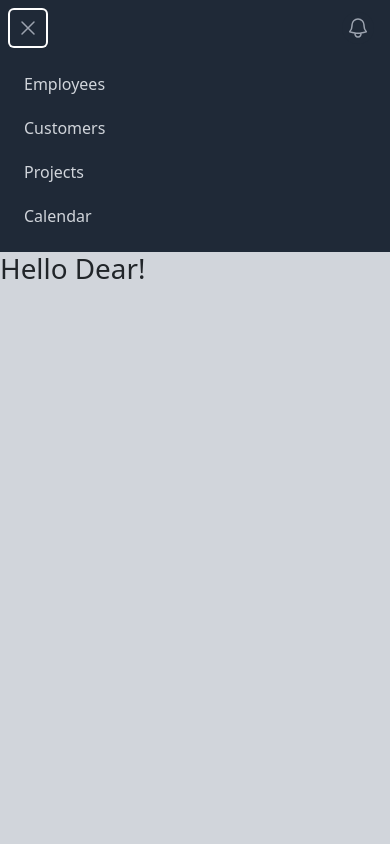
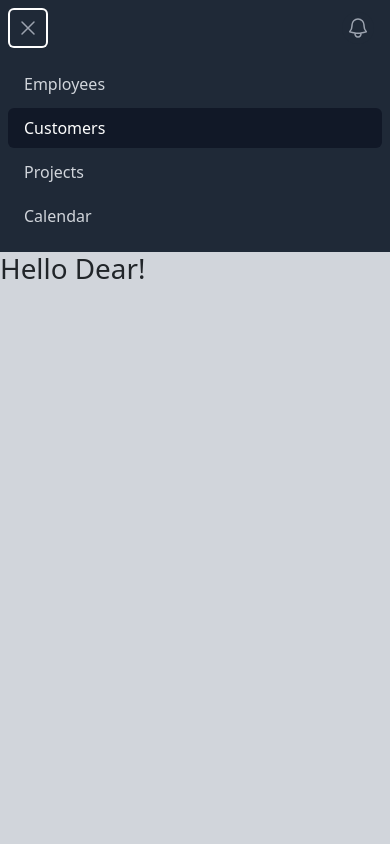
Before and after one commit to Dr-dyrane/React, a React (Create React App) app: page /customers in a window 390 px wide. Both pictures are taken after a click on the button "Open main menu". Shown: the top 844 px of the page. Built offline with nearby package versions, Linux system fonts and the light colour scheme.

Commit message:
update Header.js

```diff
--- a/src/components/Header.js
+++ b/src/components/Header.js
@@ -80,20 +80,19 @@ export default function Header(props) {
           <Disclosure.Panel className="sm:hidden">
             <div className="space-y-1 px-2 pt-2 pb-3">
               {navigation.map((item) => (
-                <Disclosure.Button
-                  key={item.name}
-                  as="a"
-                  href={item.href}
-                  className={classNames(
-                    item.current
-                      ? "no-underline bg-gray-900 text-white"
-                      : "no-underline text-gray-300 hover:bg-gray-700 hover:text-white",
-                    "block px-3 py-2 rounded-md text-base font-medium"
-                  )}
-                  aria-current={item.current ? "page" : undefined}
-                >
+                <NavLink
+                key={item.name}
+                to={item.href}
+                className={({ isActive }) => {
+                  return (
+                    "block px-3 py-2 rounded-md text-base font-medium no-underline " +
+                    (!isActive
+                      ? "text-gray-300 hover:bg-gray-700 hover:text-white"
+                      : "bg-gray-900 text-white")
+                  );
+                }}>
                   {item.name}
-                </Disclosure.Button>
+                  </NavLink>
               ))}
             </div>
           </Disclosure.Panel>
```
